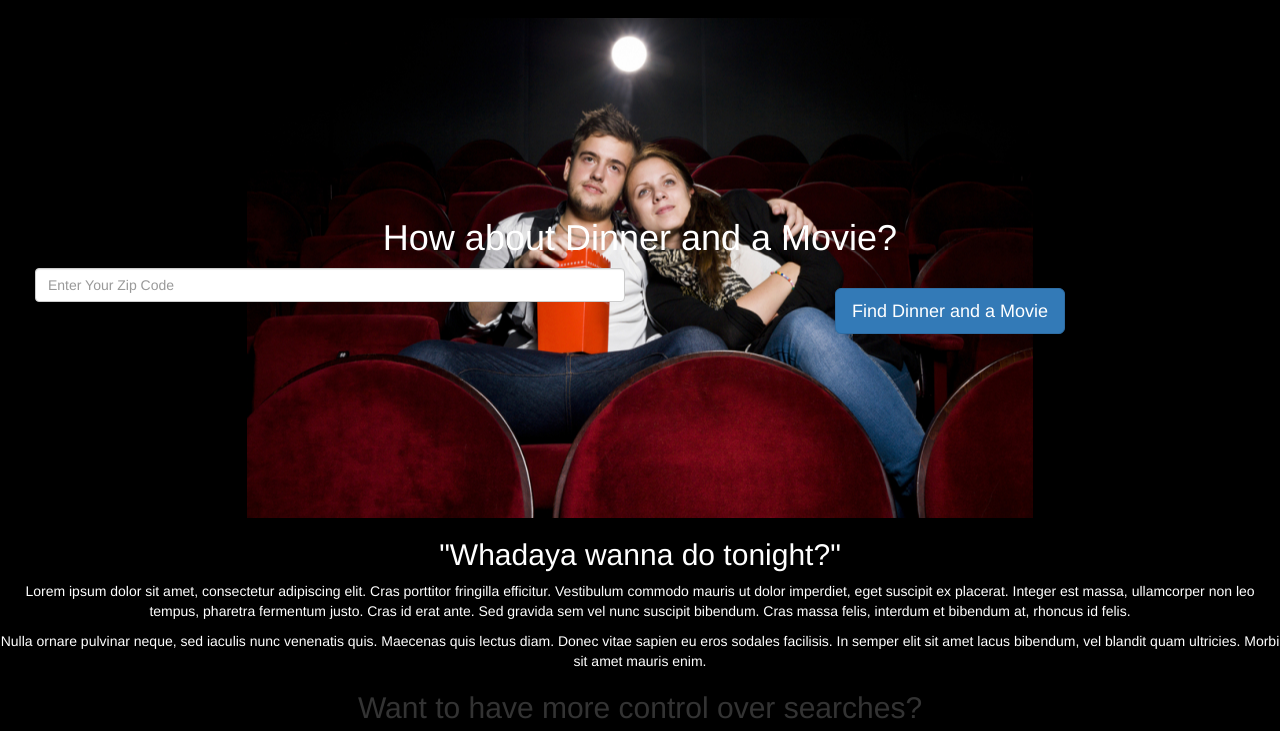
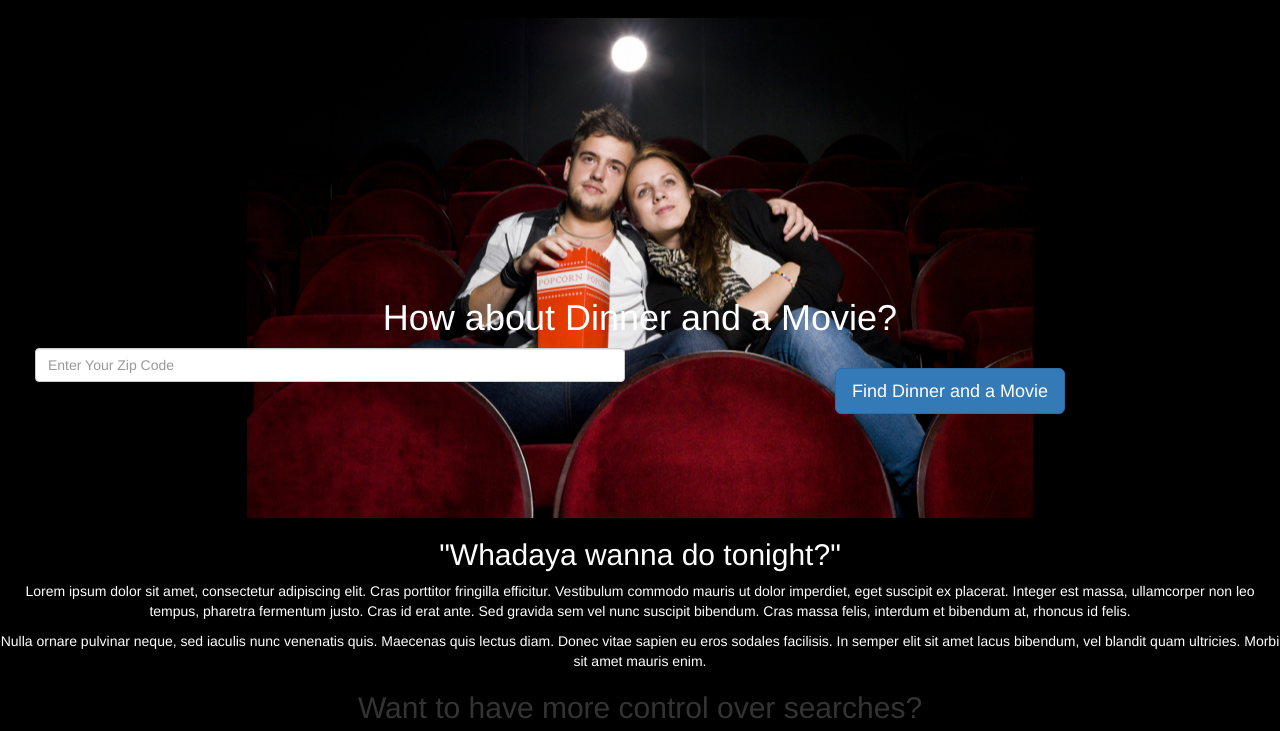
Before and after one commit to therealtimetourist/dinnerandamovie, a plain HTML site: page index.html in a window 1280 px wide. Shown: the part 54-785 px from the top of the page. Drawn offline with nearby package versions, Linux system fonts and the light colour scheme.

Commit message:
style updatye

```diff
--- a/assets/css/style.css
+++ b/assets/css/style.css
@@ -13,7 +13,7 @@ body {
 	color: white;
 
 	width: 100%;
-	padding: 180px 20px 20px 20px;
+	padding: 260px 20px 20px 20px;
 	height: 500px;
 	margin-bottom: 20px;
 }
```
